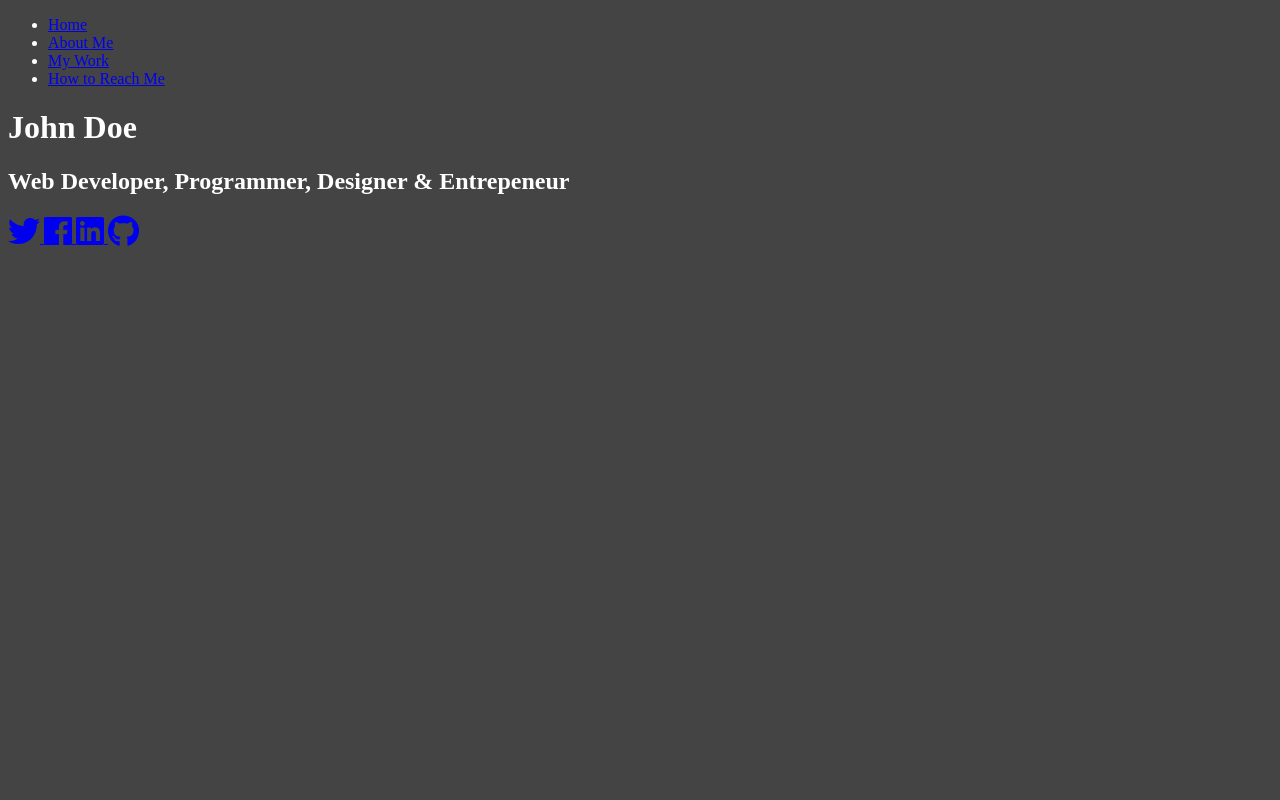
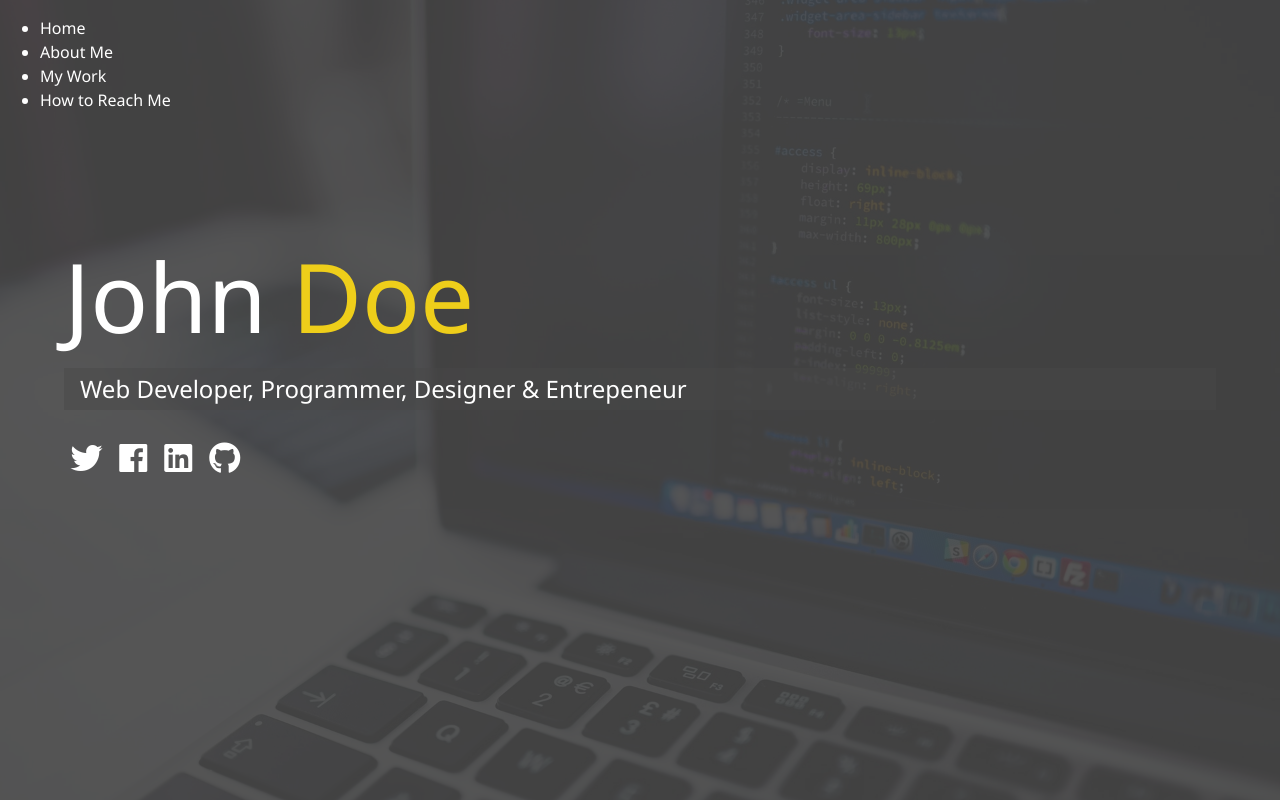
Before and after one commit to shalant/traversy-sass-portfolio, a website: page dist/index.html in a window 1280 px wide. Drawn offline with Linux system fonts and the light colour scheme.

Commit message:
index markup + main sass

```diff
--- /dev/null
+++ b/scss/_config.scss
@@ -0,0 +1,31 @@
+$primary-color: #444;
+$secondary-color: #eece1a;
+$show-home-image: true;
+$home-image: url(../img/background.jpg);
+$background-opacity: 0.9;
+
+@mixin easeOut {
+    transition: all 0.5s ease-out;
+}
+
+@mixin background {
+    @if $show-home-image {
+        &#bg-img {
+            background: $home-image;
+            background-attachment: fixed;
+            background-size: cover;
+
+            &:after {
+                content: '';
+                position: absolute;
+                top: 0;
+                right: 0;
+                width: 100%;
+                height: 100%;
+                background: rgba($primary-color, $background-opacity);
+                z-index: -1;
+            }
+        }
+
+    }
+}
--- a/scss/main.scss
+++ b/scss/main.scss
@@ -1,10 +1,11 @@
-$primary-color: #444;
+@import 'config';
 
 * {
     box-sizing: border-box;
 }
 
 body {
+    @include background;
     background: $primary-color;
     color: #fff;
     height: 100%;
@@ -17,4 +18,53 @@ body {
 h1, h2, h3 {
     margin: 0;
     font-weight: 400;
+
+    &.lg-heading {
+        font-size: 6rem;
+    }
+
+    &.sm-heading {
+        margin-bottom: 2rem;
+        padding: 0.2rem 1rem;
+        background: rgba(lighten($primary-color, 2), 0.5);
+    }
 }
+
+a {
+    color: #fff;
+    text-decoration: none;;
+}
+
+header {
+    position: fixed;
+    z-index: 2;
+    width: 100%
+}
+
+.text-secondary {
+    color: $secondary-color;
+}
+
+main {
+    padding: 4rem;
+    height: 100%;
+
+    .icons {
+        margin-top: 1rem;
+        a {
+            padding: 0.4rem;
+
+            &:hover {
+                color: $secondary-color;
+                @include easeOut();
+            }
+        }
+    }
+
+    &#home {
+        overflow: hidden;
+        h1 {
+            margin-top: 20vh;
+        }
+    }
+}
```
Also changed, not shown: dist/css/main.css, dist/img/background.jpg (added), dist/img/portrait.jpg (added), dist/img/portrait_small.jpg (added), dist/img/projects/project1.jpg (added), dist/img/projects/project2.jpg (added), dist/img/projects/project3.jpg (added), dist/img/projects/project4.jpg (added), dist/img/projects/project5.jpg (added), dist/index.html.
